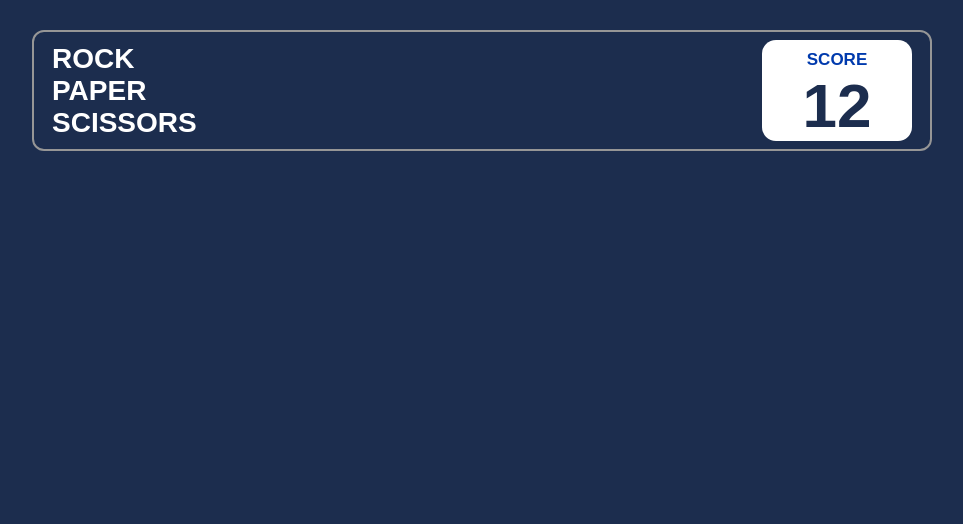
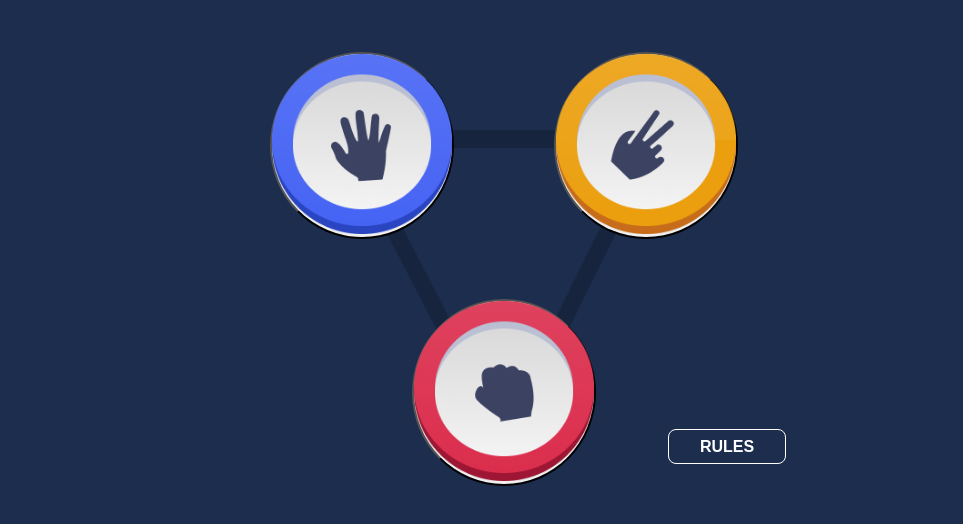
Before and after one commit to samandargofurov/paper-scissors-rock-game, a plain HTML site: page index.html in a window 1280 px wide. Shown: the whole page, without its empty margins (158-1121 px from the left). Drawn offline with Linux system fonts and the light colour scheme.

Commit message:
doing media

```diff
--- a/index.css
+++ b/index.css
@@ -69,7 +69,6 @@
 .section {
     display: flex;
     align-items: end;
-    justify-content: end;
 }
 
 .section_container {
@@ -163,9 +162,9 @@
 
 
 
-@media only screen and (max-width: 1353px) {
+@media only screen and (max-width: 1350px) {
     .conatainer {
-        min-width: 900px;
+        min-width: 1000px;
         margin: auto;
     }
 
@@ -207,6 +206,66 @@
     .result {
         font-size: 62px;
         font-weight: 600;
+    }
+
+    .card_image {
+        position: relative;
+        left: 80px;
+        display: flex;
+        justify-content: center;
+        margin-top: 100px;
+    }
+
+    .section {
+        display: flex;
+        align-items: end;
+    }
+
+    .section_container {
+        position: absolute;
+        display: flex;
+        gap: 60px;
+        flex-direction: column;
+        align-items: center;
+        bottom: -22px;
+        left: 208px;
+    }
+
+    .section_top_img {
+        display: flex;
+        align-items: center;
+        gap: 100px;
+    }
+
+    .actions {
+        border-radius: 70%;
+        cursor: pointer;
+    }
+
+    .actions:hover {
+        transition: all 0.4s ease;
+        box-shadow: 0 0 0 15px rgba(255, 255, 255, 0.1);
+    }
+
+    .rules-btn {
+        cursor: pointer;
+        width: 118px;
+        height: 35px;
+        padding: 3px;
+        text-transform: uppercase;
+        color: #fff;
+        font-size: 16px;
+        font-weight: 600;
+        background-color: transparent;
+        border: 1px solid #fff;
+        border-radius: 8px;
+    }
+
+    .rules-btn:hover {
+        transition: all 0.3s ease;
+        background-color: #fff;
+        border: none;
+        color: #1C2D4E;
     }
 
 }
@@ -258,6 +317,9 @@
         font-size: 42px;
         font-weight: 600;
     }
+
+
+
 }
 
 @media only screen and (max-width: 600px) {
--- a/index.html
+++ b/index.html
@@ -12,7 +12,7 @@
 
     <div class="background">
         <div class="conatainer">
-            <div class="border">
+            <!-- <div class="border">
                 <h3 class="title">
                     ROCK <br>
                     PAPER <br>
@@ -22,9 +22,9 @@
                     <span class="score-title">score</span>
                     <span class="result">12</span>
                 </div>
-            </div>
+            </div> -->
 
-            <!-- <div class="card_image">
+            <div class="card_image">
                 <span><img src="./img/triangle.png" alt="" width="330" height="330"></span>
 
                 <div class="section">
@@ -44,7 +44,7 @@
 
                     <button class="rules-btn">rules</button>
                 </div>
-        </div> -->
+            </div>
 
             <!-- <div class="modal">
                 <div class="modal_main">
```
Lines whose indentation alone changed are shown as unchanged.
